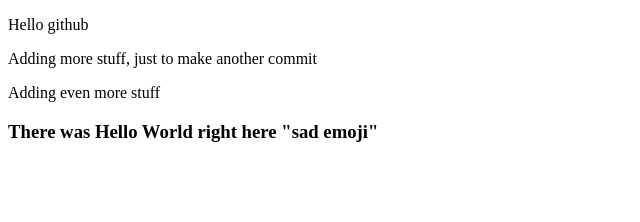
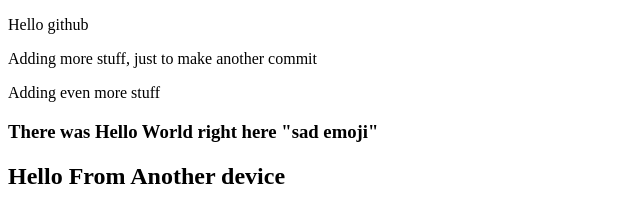
Before and after one commit to ali-ahmed8/second-git-test, a plain HTML site: page index.html in a window 1280 px wide. Shown: the whole page, without its empty margins (0-640 px from the left). Drawn offline with Linux system fonts and the light colour scheme.

Commit message:
Commit from device 2

```diff
--- a/index.html
+++ b/index.html
@@ -10,5 +10,6 @@
     <p>Adding more stuff, just to make another commit</p>
     <p>Adding even more stuff</p>
     <h3>There was Hello World right here "sad emoji"</h3>
+    <h2>Hello From Another device</h2>
   </body>
 </html>
```
